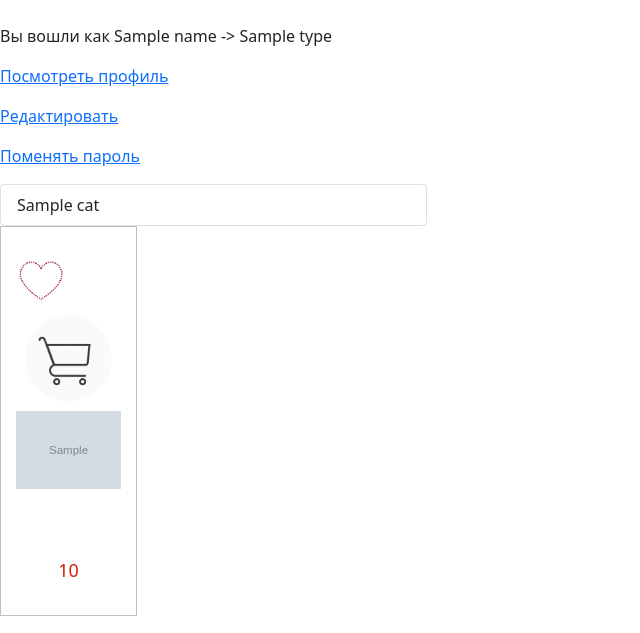
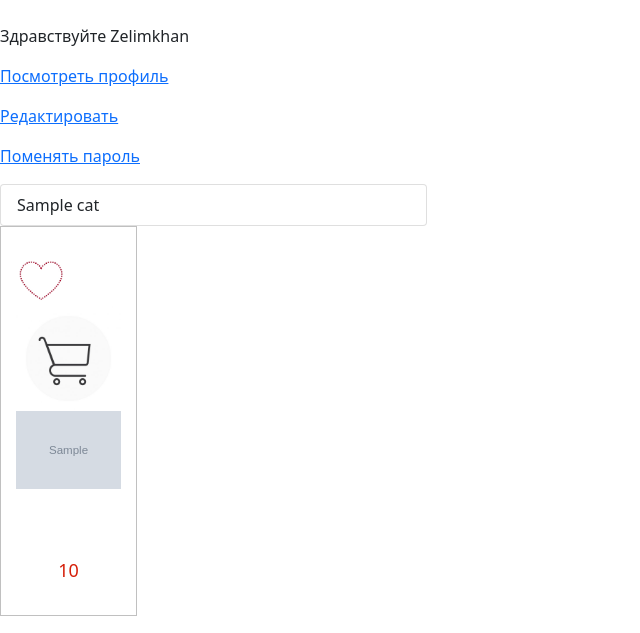
Before and after one commit to Berugatoi/Market, a Flask app: template templates/home.html in a window 1280 px wide. Shown: the part 56-689 px from the top of the page, without its empty margins (0-640 px from the left). Run offline with Flask 2, Linux system fonts and the light colour scheme; a user stored in the database is signed in; tables that the repository leaves empty hold one stand-in row (values such as "Sample post"); the template is opened without the code that fills it: most values are stand-ins (such as "Sample title", 1, 10 or a date in 2020); grey boxes marked "Sample" are stand-in pictures; some libraries are stand-ins or nearby versions.

Commit message:
Немного приветствия

```diff
--- a/templates/home.html
+++ b/templates/home.html
@@ -8,7 +8,7 @@
 
 {% block body %}
 {% if current_user.is_authenticated %}
-<p><br/>Вы вошли как {{name}} -> {{type}}</p>
+<p><br/>Здравствуйте {{current_user.name}}</p>
 <div class="centerthis">
     <p class="press"><a href="/viewprofile">Посмотреть профиль</a></p>
     <p class="press"><a href="/editprofile">Редактировать</a></p>
```
